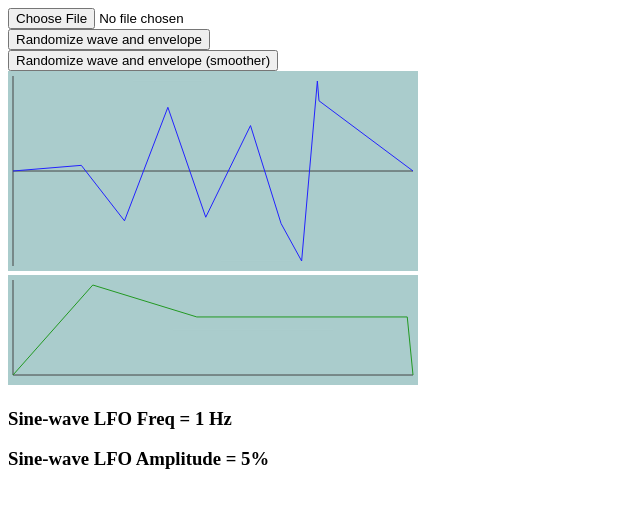
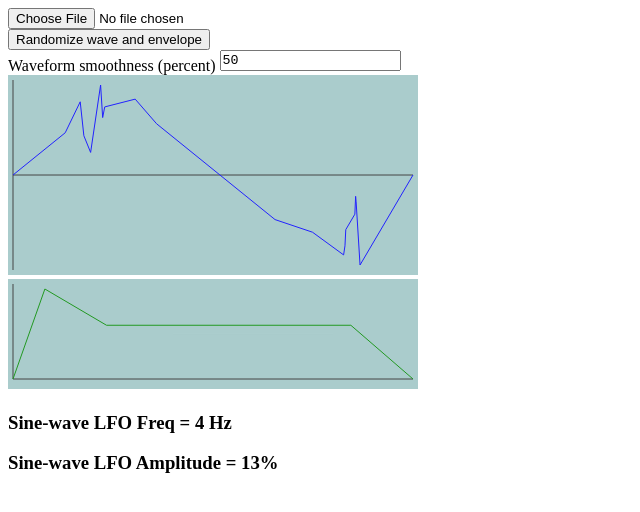
Before and after one commit to Trayus/csc344, a plain HTML site: page project2(jasmid)/index.html in a window 1280 px wide. Both pictures are taken after a click on the button "Randomize wave and envelope". Shown: the whole page, without its empty margins (0-640 px from the left). Drawn offline with Linux system fonts and the light colour scheme.

Commit message:
Smoothness feature

```diff
--- a/project2(jasmid)/code.js
+++ b/project2(jasmid)/code.js
@@ -3,25 +3,92 @@ var vec2 = function(x, y)
     this.x = x;
 	this.y = y;
 }
-wave_pts = [new vec2(0, 0), new vec2(0.15, 0.5), new vec2(0.3, 1),
-	new vec2(0.4, 1), new vec2(0.48, 1), new vec2(0.5, 0), new vec2(0.52, -1),
-	new vec2(0.6, -1), new vec2(0.7, -1), new vec2(0.85, -0.5), new vec2(1, 0)];
+wave_pts = [new vec2(0, 0), new vec2(0.15, 0.5), new vec2(0.3, 1), new vec2(0.5, 0),
+	new vec2(0.5, 0), new vec2(0.5, 0), new vec2(0.5, 0), new vec2(0.5, 0),
+	new vec2(0.5, 0), new vec2(0.5, 0), new vec2(0.5, 0), new vec2(0.5, 0),
+	new vec2(0.5, 0), new vec2(0.5, 0), new vec2(0.5, 0), new vec2(0.5, 0),
+	new vec2(0.5, 0), new vec2(0.7, -1), new vec2(0.85, -0.5), new vec2(1, 0)];
 env_pts = [new vec2(0, 0), new vec2(0.2, 1), new vec2(0.4, 0.5),
 	new vec2(0.8, 0.5), new vec2(1, 0)];
 LFOfreq = 3;
 amp = 5;
+var smoothness = 0.5;
+
+function updateSmoothness()
+{
+	var sm = document.getElementById("smo");
+	smoothness = parseInt(sm.value) / 100;
+	if (isNaN(smoothness) || smoothness < 0)
+	{
+		sm.value = "0";
+		smoothness = 0;
+	}
+	else if (smoothness > 1)
+	{
+		sm.value = "100";
+	}
+}
+
+/** defines a 2D region on a 2D axis set. Can produce random numbers
+    within that region **/
+function Region(x1, x2, y1, y2)
+{
+	this.x1 = x1;
+	this.x2 = x2;
+	this.y1 = y1;
+	this.y2 = y2;
+
+	this.Xvalue = function()
+	{
+		return Math.random() * (x2 - x1) + x1;
+	}
+
+	this.Yvalue = function()
+	{
+		return Math.random() * (y2 - y1) + y1;
+	}
+}
 
 /** Randomizes the points of the envelope and the wave,
     as well as the LFO frequency and amplitude
 **/
 function randomize()
 {
+	var regionA = new Region(0.01 + (0.23 * smoothness), 0.49 - (0.23 * smoothness), 1, -0.5 + (1.45 * smoothness));
+	var regionB = new Region(0.51 + (0.23 * smoothness), 0.99 - (0.23 * smoothness), 0.5 - (1.45 * smoothness), -1);
 	for (var i = 1; i < wave_pts.length - 1; i++)
 	{
+		if (i < wave_pts.length / 2)
+		{
+			wave_pts[i].x = regionA.Xvalue();
+			wave_pts[i].y = regionA.Yvalue();
+		}
+		else
+		{
+			wave_pts[i].x = regionB.Xvalue();
+			wave_pts[i].y = regionB.Yvalue();
+		}
+		/*
 		wave_pts[i].x = Math.random() * (0.25 - i * 0.02) + wave_pts[i - 1].x;
 		if (wave_pts[i].x > 1) wave_pts[i].x = 1;
 		wave_pts[i].y = Math.random() * 2 - 1;
+		*/
 	}
+	/** now sort the points based on x **/
+	for (var i = 1; i < wave_pts.length - 1; i++)
+	{
+		for (var j = i + 1; j < wave_pts.length - 1; j++)
+		{
+			// discrepancy check - swap, then rebubble
+			if (wave_pts[i].x > wave_pts[j].x)
+			{
+				var temp = wave_pts[i].x;
+				wave_pts[i].x = wave_pts[j].x;
+				wave_pts[j].x = temp;
+			}
+		}
+	}
+
 	var lowest = 1, highest = -1, hi = 0, li = 0;
 	for (var i = 1; i < wave_pts.length - 1; i++)
 	{
@@ -33,56 +100,12 @@ function randomize()
 	wave_pts[hi].y = 1;
 	wave_pts[li].y = -1;
 
-	env_pts[2].y = Math.sqrt(Math.random());
+	env_pts[1].y = 1;
+	env_pts[2].y = Math.random() * 0.4 + 0.3;
 	env_pts[3].y = env_pts[2].y;
-	env_pts[1].x = Math.random() * 0.2;
+	env_pts[1].x = Math.random() * 0.15;
 	env_pts[2].x = Math.random() * 0.3 + env_pts[1].x;
-	env_pts[3].x = Math.random() * 0.1 + 0.9;
-
-	var f = document.getElementById("freq");
-	LFOfreq = Math.floor(Math.random() * 8);
-	f.innerHTML = "Sine-wave LFO Freq = " + LFOfreq + " Hz";
-
-	var a = document.getElementById("amp");
-	amp = Math.floor(Math.random() * 12) + 3;
-	a.innerHTML = "Sine-wave LFO Amplitude = " + amp + "%";
-
-	clearCanvases();
-}
-
-/** also randomizes all input, but ensures
-    that the first half of the waveform is > 0 and
-	the second half is < 0
-**/
-function randomize2()
-{
-	for (var i = 1; i < wave_pts.length - 1; i++)
-	{
-		wave_pts[i].x = Math.random() * (0.25 - i * 0.02) + wave_pts[i - 1].x;
-		if (wave_pts[i].x > 1) wave_pts[i].x = 1;
-		if (i < wave_pts.length / 2)
-			wave_pts[i].y = Math.random();
-		else
-			wave_pts[i].y = Math.random() * -1;
-		if (Math.abs(wave_pts[i].y - wave_pts[i - 1].y) > 0.8)
-			wave_pts[i].y /= 4;
-	}
-	var lowest = 1, highest = -1, hi = 0, li = 0;
-	for (var i = 1; i < wave_pts.length - 1; i++)
-	{
-		if (wave_pts[i].y > highest)
-		{ highest = wave_pts[i].y; hi = i; }
-		if (wave_pts[i].y < lowest)
-		{ lowest = wave_pts[i].y; li = i; }
-	}
-	wave_pts[hi].y = 1;
-	wave_pts[li].y = -1;
-
-	env_pts[2].y = Math.sqrt(Math.random());
-	env_pts[3].y = env_pts[2].y;
-	env_pts[1].x = Math.random() * 0.2;
-	env_pts[2].x = Math.random() * 0.3 + env_pts[1].x;
-	env_pts[3].x = Math.random() * 0.4 + 0.6;
+	env_pts[3].x = Math.random() * 0.2 + 0.8;
 
 	var f = document.getElementById("freq");
 	LFOfreq = Math.floor(Math.random() * 8);
--- a/project2(jasmid)/index.html
+++ b/project2(jasmid)/index.html
@@ -38,7 +38,8 @@
 	<body onload="loadListeners(); clearCanvases();">
 		<input type="file" accept="audio/midi"/>
 		<br /> <button onclick="randomize();">Randomize wave and envelope</button>
-		<br /> <button onclick="randomize2();">Randomize wave and envelope (smoother)</button>
+		<br /> Waveform smoothness (percent)
+			<textarea rows=1 id="smo" width=100 style="resize:none;" oninput="updateSmoothness();" onchange="updateSmoothness();">50</textarea>
 		<br /> <canvas id="wave" width=410 height=200> </canvas>
 		<br /> <canvas id="env" width=410 height=110> </canvas>
 		<br /> <h3 id="freq">Sine-wave LFO Freq = 3 Hz</h3> <h3 id="amp">Sine-wave LFO Amplitude = 5%</h3>
--- a/project2(jasmid)/synth.js
+++ b/project2(jasmid)/synth.js
@@ -51,7 +51,7 @@ function findInterpedOsc(t, spc)
 	var bf = -1;
 	for (var i = 0; i < wave_pts.length - 1; i++)
 	{
-		if (ndx < wave_pts[i].x)
+		if (ndx > wave_pts[i].x && ndx < wave_pts[i + 1].x)
 		{
 			bf = i;
 			break;
```
